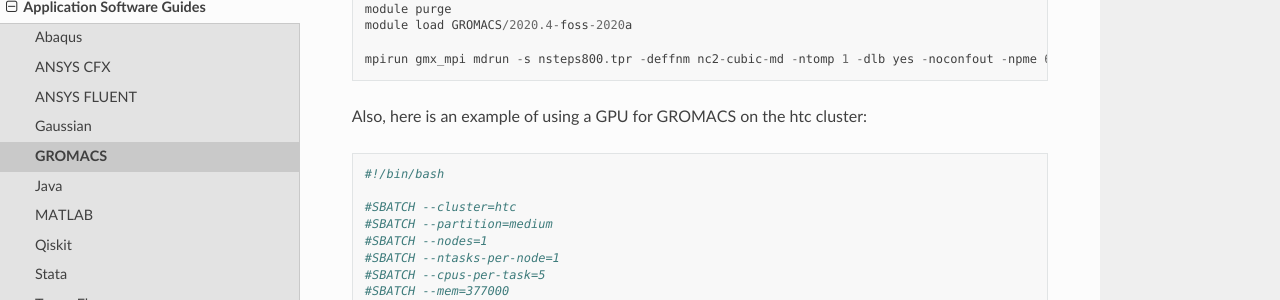
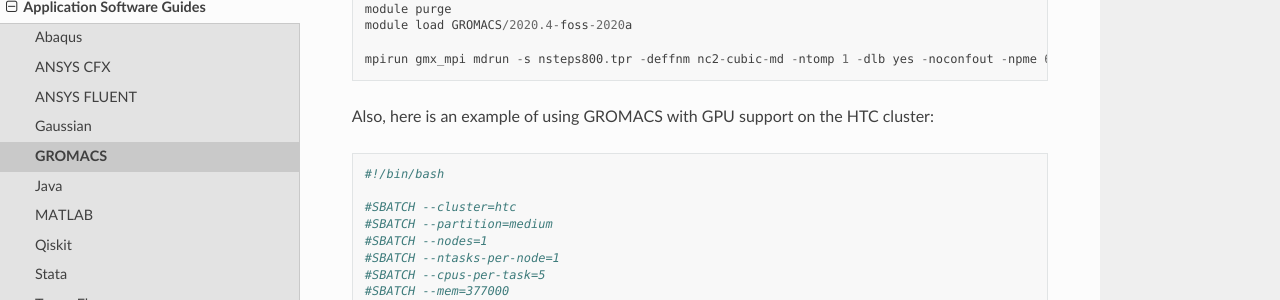
Before and after one commit to oxford-arc/arc-software-guide, a Sphinx documentation site: the page built from docs/source/apps/arc_gromacs.rst, in a window 1280 px wide and 900 px high, scrolled down 772 px. Shown: the part 335-635 px from the top of the window. Built offline with Sphinx 7.4.7 and the Read the Docs theme 2.0.0, drawn with Linux system fonts in a browser that asks for light colours.

Commit message:
Update arc_gromacs.rst

```diff
--- a/docs/source/apps/arc_gromacs.rst
+++ b/docs/source/apps/arc_gromacs.rst
@@ -41,7 +41,7 @@
 
   mpirun gmx_mpi mdrun -s nsteps800.tpr -deffnm nc2-cubic-md -ntomp 1 -dlb yes -noconfout -npme 64
 
-Also, here is an example of using a GPU for GROMACS on the htc cluster::
+Also, here is an example of using GROMACS with GPU support on the HTC cluster::
 
   #!/bin/bash
 
```
